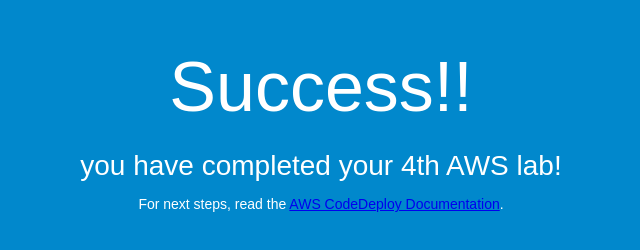
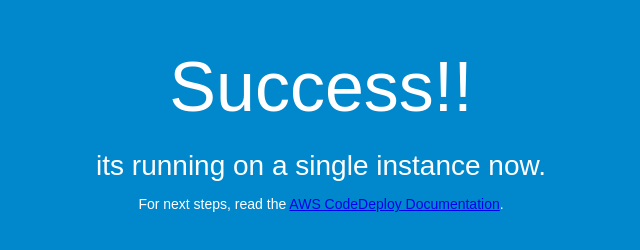
Before and after one commit to blrtrial/sana, a plain HTML site: page index.html in a window 1280 px wide. Shown: the whole page, without its empty margins (319-959 px from the left). Drawn offline with Linux system fonts and the light colour scheme.

Commit message:
Update index.html

```diff
--- a/index.html
+++ b/index.html
@@ -27,7 +27,7 @@
 <body>
   <div align="center">
     <h1>Success!!</h1>
-    <h2>you have completed your 4th AWS lab!</h2>
+    <h2>its running on a single instance now.</h2>
     <p>For next steps, read the <a href="http://aws.amazon.com/documentation/codedeploy">AWS CodeDeploy Documentation</a>.</p>
   </div>
 </body>
```
